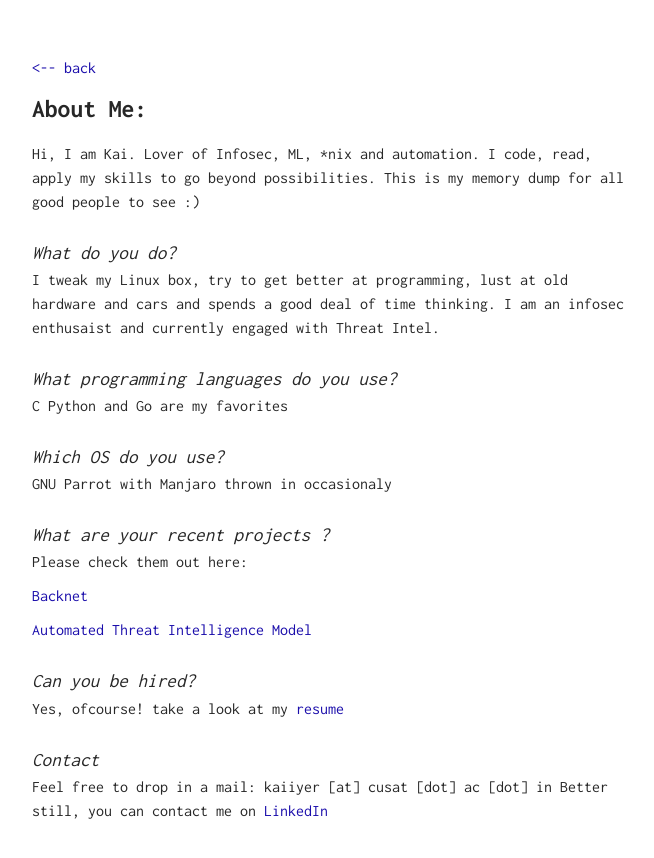
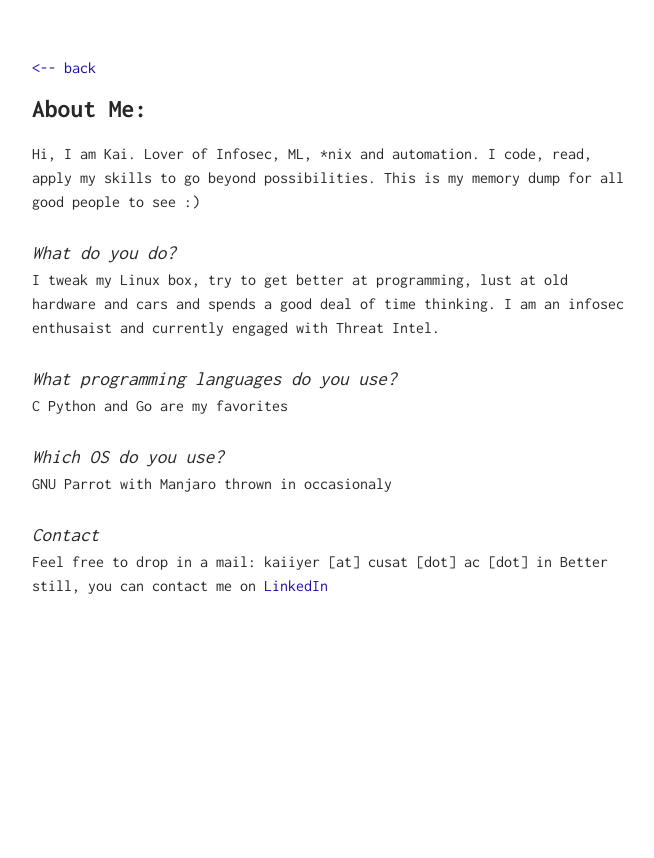
Before and after one commit to kaiiyer/kaiiyer.github.io, a Jekyll site: the page built from me/index.md, in a window 1280 px wide. Shown: the top 858 px of the page, without its empty margins (308-962 px from the left). Built offline with Jekyll 4.4.1, drawn with Linux system fonts in a browser that asks for light colours.

Commit message:
Update index.md

```diff
--- a/me/index.md
+++ b/me/index.md
@@ -13,16 +13,6 @@ C Python and Go are my favorites
 # Which OS do you use?
 GNU Parrot with Manjaro thrown in occasionaly
 
-# What are your recent projects ?
-Please check them out here:
-
-[Backnet](https://kaiiyer.github.io/backnet/)
-
-[Automated Threat Intelligence Model](https://kaiiyer.github.io/automated-threat-intelligent-model/)
-
-# Can you be hired?
-Yes, ofcourse! take a look at my [resume](https://github.com/kaiiyer/kaiiyer.github.io/raw/master/me/Resume.pdf)
-
 # Contact
 Feel free to drop in a mail: kaiiyer [at] cusat [dot] ac [dot] in
 Better still, you can contact me on [LinkedIn](https://www.linkedin.com/in/anoop-krishnan47/)
```
